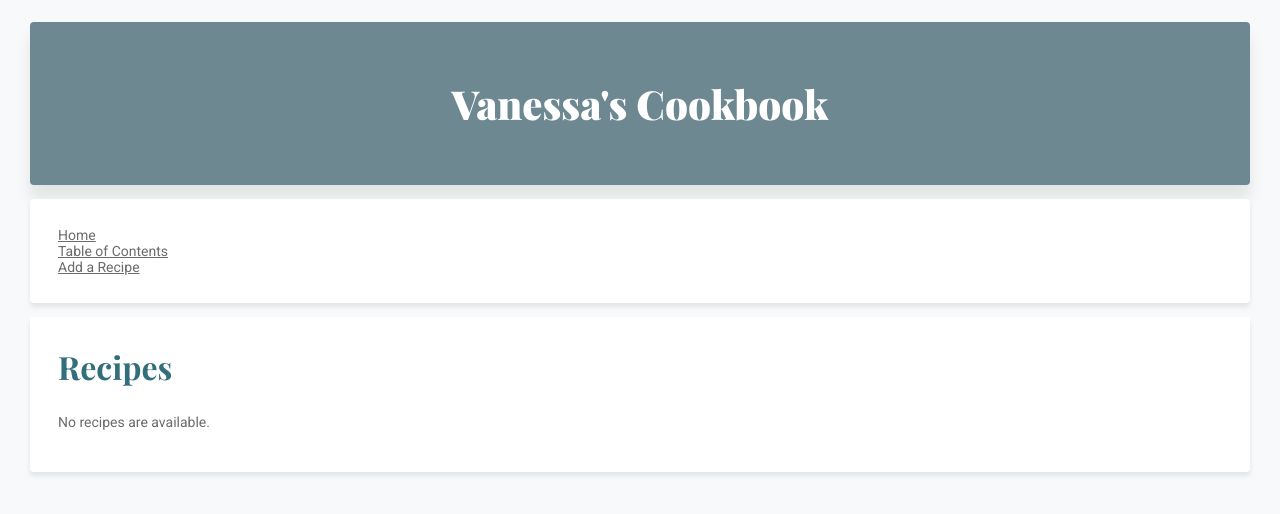
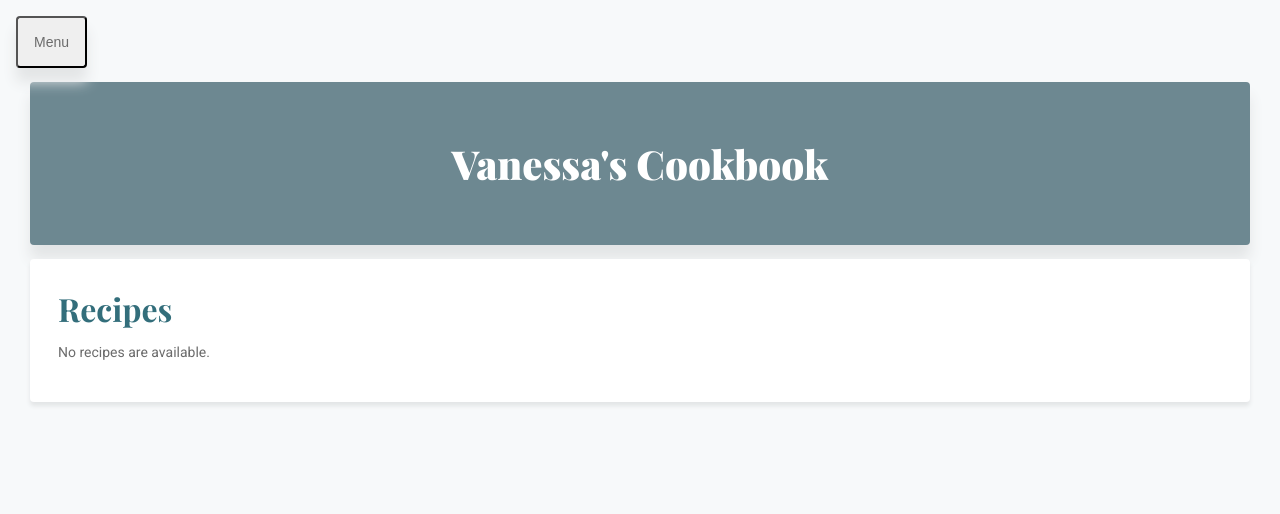
Before and after one commit to vanessalane/vlanenet, a Django app: page /cookbook/ in a window 1280 px wide. Shown: the top 514 px of the page. Run offline with Django 3.2, Linux system fonts and the light colour scheme; data that the repository does not hold is empty.

Commit message:
fix navbar and create shared css/html

```diff
--- a/cookbook/templates/_partials/navbar.html
+++ /dev/null
@@ -1,11 +0,0 @@
-<div class="navbar card">
-    <div class="menu_item">
-    <a href="/">Home</a>
-    </div>
-    <div class="menu_item">
-    <a href="/cookbook">Table of Contents</a>
-    </div>
-    <div class="menu_item">
-    <a href="/admin/cookbook/recipe/add">Add a Recipe</a>
-    </div>
-</div>
--- a/cookbook/templates/add_recipe.html
+++ /dev/null
@@ -1,3 +0,0 @@
-{% extends 'base.html' %}
-{% block title %}Add a Recipe{% endblock %}
-{% endblock %}
--- a/cookbook/templates/base.html
+++ b/cookbook/templates/base.html
@@ -1,35 +1,16 @@
-{% load static %}
+{% extends 'skeleton.html' %}
 
-<head>
-    <link rel="stylesheet" href="{% static 'css/base.css' %}">
-    <link href="https://fonts.googleapis.com/css?family=Playfair+Display:400,700,900|Roboto:400,700&display=swap" rel="stylesheet">
-    <meta name="viewport" content="width=device-width, initial-scale=1.0">
-    {% block head %}
-    {% endblock %}
-</head>
-<body>
-<div class="main-container">
-    {% block page_header %}
-        <div class="card header">
-            <h1>Vanessa's Cookbook</h1>
-        </div>
-    {% endblock %}
-    {% block navbar %}
-        {% include '_partials/navbar.html' %}
-    {% endblock %}
-    {% block title_card %}
-        <div class="card">
-            <h2 class="no_buffer">{% block title %}{% endblock %}</h2>
-            {% block subtitle %}{% endblock %}
-        </div>
-    {% endblock %}
-    {% block body_card %}
-        <div class="card">
-            {% block body %}{% endblock %}
-        </div>
-    {% endblock %}
-    <footer>
-        {% block footer %}{% endblock %}
-    </footer>
+{% block navbar %}
+<div class="dropdown">
+    <button class="dropdown_button">Menu</button>
+    <div class="dropdown_content">
+        <a href="/">Home</a>
+        <a href="/cookbook">Table of Contents</a>
+        <a href="/admin/cookbook/recipe/add">Add a Recipe</a>
+    </div>
 </div>
-</body>
+{% endblock %}
+
+{% block header_content %}
+    Vanessa's Cookbook
+{% endblock %}
--- a/cookbook/templates/index.html
+++ b/cookbook/templates/index.html
@@ -1,9 +1,8 @@
 {% extends 'base.html' %}
 
-{% block title_card %}
-{% endblock %}
+{% block titles %}{% endblock %}
 
-{% block body %}
+{% block body_content %}
     <h2 class="no_buffer">Recipes</h2>
     {% if recipe_list %}
         {% for recipe in recipe_list %}
--- a/cookbook/templates/recipe.html
+++ b/cookbook/templates/recipe.html
@@ -11,7 +11,7 @@
         Yield: {{ recipe.yield_count }} {{ recipe.yield_units }}
     {% endblock %}
 
-    {% block body %}
+    {% block body_content %}
         {% if image %}
             <div class="image">
                 <img src={{image.url}} alt={{image.alt}}>
@@ -20,10 +20,11 @@
         {% if ingredients %}
             <div class="bottom-padding">
                 <h3 class="no_buffer">Ingredients</h3>
+                <p>
                 {% for ingredient in ingredients %}
                     <input type="checkbox">{{ ingredient }}</input>
-                <br>
                 {% endfor %}
+                </p>
             </div>
         {% endif %}
         <h3>Instructions</h2>
--- a/home/static/css/style.css
+++ /dev/null
@@ -1,4 +0,0 @@
-.menu_card {
-    float:left;
-    width:25%;
-}
--- /dev/null
+++ b/static/css/main.css
@@ -0,0 +1,122 @@
+html {
+  font-family: 'Roboto', sans-serif;
+  background-color:#F7F9FA;
+  color: #6B6B6B;
+  margin:8px;
+}
+
+a h2 {
+  text-decoration: none;
+}
+
+a {
+  color: #6B6B6B;
+  font-size:14px;
+}
+
+a:hover {
+  color: #6B6B6B;
+  font-weight: bold;
+}
+
+footer {
+  font-size:12px;
+}
+
+h1, h2, h3 {
+  font-family: 'Playfair Display', serif;
+  color: #336E7B;
+}
+
+h1 {
+  font-size:40px;
+  font-family: 'Playfair Display', serif;
+  font-weight:900;
+  color: #FFF;
+}
+
+h2 {
+  font-size:30px;
+  font-weight:700;
+}
+
+h3 {
+  font-size: 24px;
+  font-weight:400;
+}
+
+h4 {
+  font-size: 18px;
+}
+
+p {
+  font-size: 14px;
+}
+
+.bottom_buffer {
+  margin-bottom:2em;
+}
+
+.no_buffer {
+  margin:0;
+}
+
+.top_buffer {
+  margin-top:2em;
+}
+
+.card {
+  box-shadow: 0 1em 1em 0 #E3E5E6;
+  padding: 2em 2em 2em 2em;
+  margin: 1em;
+  font-size:4vw;
+  color: #6B6B6B;
+  background-color:#FFF;
+  border-radius: 4px;
+}
+
+.header {
+  background-color:#6D8891;
+  text-align: center;
+  color: #FFF;
+  border-radius: 4px;
+}
+
+.dropdown {
+  position: relative;
+  display: inline-block;
+}
+
+.dropdown:hover .dropdown-content {
+  display: block;
+}
+
+.dropdown_button {
+  padding: 16px;
+  font-size:14px;
+  color: #6B6B6B;
+  box-shadow: 0 1em 1em 0 #E3E5E6;
+  border-radius: 4px;
+}
+
+.dropdown_content {
+  display: none;
+  position: absolute;
+  background-color: #FFF;
+  min-width: 160px;
+  box-shadow: 0px 1em 2em 0px rgba(0,0,0,0.2);
+  z-index: 1;
+  border-radius: 4px;
+}
+
+.dropdown_content a {
+  padding: 12px 16px;
+  text-decoration: none;
+  display: block;
+}
+
+.dropdown_content a:hover {background-color: #f1f1f1}
+
+.dropdown:hover .dropdown_content {
+  display: block;
+}
--- /dev/null
+++ b/templates/skeleton.html
@@ -0,0 +1,38 @@
+{% load static %}
+
+<head>
+    <link rel="stylesheet" href="{% static 'css/main.css' %}">
+    <link rel="stylesheet" href="{% static 'css/base.css' %}">
+    <link href="https://fonts.googleapis.com/css?family=Playfair+Display:400,700,900|Roboto:400,700&display=swap" rel="stylesheet">
+    <meta name="viewport" content="width=device-width, initial-scale=1.0">
+    {% block head %}
+    {% endblock %}
+</head>
+
+<body>
+    {% block navbar %}{% endblock %}
+    <div class="main-container">
+        {% block header %}
+            <div class="card header">
+                <h1>{% block header_content %}{% endblock %}</h1>
+            </div>
+        {% endblock %}
+
+        {% block titles %}
+            <div class="card">
+                <h2 class="no_buffer">{% block title %}{% endblock %}</h2>
+                <p class="no_buffer">{% block subtitle %}{% endblock %}</p>
+            </div>
+        {% endblock %}
+
+        {% block body %}
+            <div class="card">
+                {% block body_content %}{% endblock %}
+            </div>
+        {% endblock %}
+
+        <footer>
+            {% block footer %}{% endblock %}
+        </footer>
+    </div>
+</body>
```
Also changed, not shown: vlane_net/settings.py (+8 -2 lines). Lines whose indentation alone changed are shown as unchanged.
